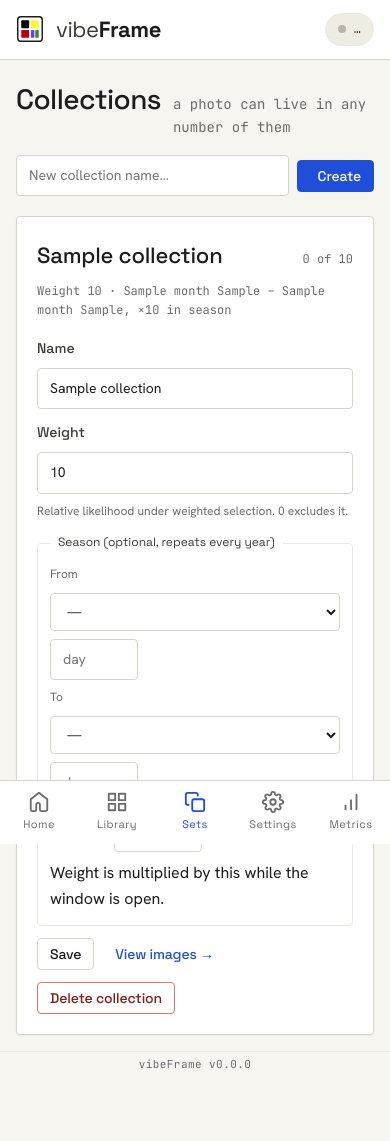
After one commit to sethstuart/vibeFrame, a FastAPI app: template src/vibeframe/web/templates/collections.html in a window 390 px wide. The commit adds this page. Run offline with FastAPI, Linux system fonts and the light colour scheme; the template is opened without the code that fills it: most values are stand-ins (such as "Sample title", 1, 10 or a date in 2020); data that the repository does not hold is empty; parts of the project's set-up code (start-up, migrations or seed data) failed here and were passed over; some libraries are stand-ins or nearby versions.

Commit message:
Add the Collections tab and browse-by-collection
Replaces the Favorites nav entry, which was never a page of its own -- it was
/images?favorites_only=true with a different heading. Collections is a real
page: create, rename, set weight and season, delete, and jump to the images in
each one.

Favorites appears in the list like any other collection, sorted first and
marked built-in. Its name field is readonly and the API answers 409 to a rename
or delete, because the nav, the star button and favorites_only all resolve
through it. Everything else about it -- weight, season -- is editable, since
there is no reason it should not take part in weighted selection.

The season inputs are month + day only, with no year field, because the window
recurs annually: Dec 1 - Dec 25 means every December. Either all four fields are
set or none are; a half-filled window would silently never match, which is worse
than refusing to save it. Feb 29 is allowed and simply never matches outside a
leap year.

The library's filter tags are now one per collection instead of a hardcoded
All/Favorites pair, driven by ?collection_id=. A collection_id that no longer
exists falls back to the whole library rather than rendering an empty grid with
no explanation.

The 🗇 affordance is a sprite icon rather than the emoji, per the no-emoji rule
in CLAUDE.md -- Feather's overlapping-panes shape reads the same and matches the
other eighteen icons. The mobile nav says "Sets": at five columns on a 390px
screen "Collections" does not fit.

Delete is a POST to /collections/{id}/delete rather than a DELETE verb because
HTML forms cannot issue one, and this editor is plain forms -- no JS needed for
any of it.

Co-Authored-By: Claude Opus 5 (1M context) <noreply@anthropic.com>

Claude-Session: 03ee181c-c618-4bfe-b465-cca218b6781a

```diff
--- a/src/vibeframe/web/app.py
+++ b/src/vibeframe/web/app.py
@@ -12,7 +12,7 @@ from fastapi.templating import Jinja2Templates
 
 from vibeframe.timing import record
 from vibeframe.web.deps import AppState
-from vibeframe.web.routes import favorites, images, metrics, system
+from vibeframe.web.routes import collections, favorites, images, metrics, system
 from vibeframe.web.routes import settings as settings_routes
 
 STATIC_DIR = Path(__file__).parent / "static"
@@ -57,6 +57,7 @@ def create_app(state: AppState) -> FastAPI:
 
     app.include_router(images.router)
     app.include_router(favorites.router)
+    app.include_router(collections.router)
     app.include_router(settings_routes.router)
     app.include_router(system.router)
     app.include_router(metrics.router)
--- /dev/null
+++ b/src/vibeframe/web/routes/collections.py
@@ -0,0 +1,175 @@
+from __future__ import annotations
+
+import logging
+
+from fastapi import APIRouter, Depends, Form, HTTPException, Request
+from fastapi.responses import HTMLResponse, RedirectResponse
+
+from vibeframe.db import (
+    CollectionInUseError,
+    collection_counts,
+    create_collection,
+    delete_collection,
+    get_collection,
+    list_collections,
+    set_membership,
+    update_collection,
+)
+from vibeframe.web.deps import AppState, get_state, require_token
+
+router = APIRouter(prefix="/collections", tags=["collections"])
+
+log = logging.getLogger("vibeframe")
+
+MONTHS = [
+    (1, "Jan"), (2, "Feb"), (3, "Mar"), (4, "Apr"), (5, "May"), (6, "Jun"),
+    (7, "Jul"), (8, "Aug"), (9, "Sep"), (10, "Oct"), (11, "Nov"), (12, "Dec"),
+]
+_DAYS_IN_MONTH = {1: 31, 2: 29, 3: 31, 4: 30, 5: 31, 6: 30,
+                  7: 31, 8: 31, 9: 30, 10: 31, 11: 30, 12: 31}
+
+
+def _opt_int(raw: str | None) -> int | None:
+    """Form fields come back as '' when the user leaves them blank, which is
+    how "no season" is expressed."""
+    if raw is None or not str(raw).strip():
+        return None
+    try:
+        return int(raw)
+    except ValueError as e:
+        raise HTTPException(status_code=422, detail=f"expected a number, got {raw!r}") from e
+
+
+def _season(
+    start_month: str | None, start_day: str | None, end_month: str | None, end_day: str | None
+) -> dict:
+    """Validate a recurring-annual window into model fields.
+
+    Either the whole window is set or none of it is — a half-filled season
+    would silently never match, which is worse than refusing to save it. Feb 29
+    is allowed: the window is month/day only, so it is meaningful in leap years
+    and simply never matches otherwise.
+    """
+    sm, sd = _opt_int(start_month), _opt_int(start_day)
+    em, ed = _opt_int(end_month), _opt_int(end_day)
+    parts = [sm, sd, em, ed]
+    if all(p is None for p in parts):
+        return {"start_month": None, "start_day": None, "end_month": None, "end_day": None}
+    if any(p is None for p in parts):
+        raise HTTPException(
+            status_code=422,
+            detail="a season needs both a start and an end date, or leave all four blank",
+        )
+    for month, day in ((sm, sd), (em, ed)):
+        if not 1 <= month <= 12:
+            raise HTTPException(status_code=422, detail=f"month must be 1-12, got {month}")
+        if not 1 <= day <= _DAYS_IN_MONTH[month]:
+            raise HTTPException(
+                status_code=422,
+                detail=f"day must be 1-{_DAYS_IN_MONTH[month]} for that month, got {day}",
+            )
+    return {"start_month": sm, "start_day": sd, "end_month": em, "end_day": ed}
+
+
+def _positive(raw: str, label: str) -> float:
+    try:
+        value = float(raw)
+    except ValueError as e:
+        raise HTTPException(status_code=422, detail=f"{label} must be a number") from e
+    if value < 0:
+        raise HTTPException(status_code=422, detail=f"{label} cannot be negative")
+    return value
+
+
+@router.get("", response_class=HTMLResponse)
+async def collections_page(request: Request, state: AppState = Depends(get_state)):
+    cols = list_collections(state.engine)
+    counts = collection_counts(state.engine)
+    return request.app.state.templates.TemplateResponse(
+        request,
+        "collections.html",
+        {
+            "collections": cols,
+            "counts": counts,
+            "months": MONTHS,
+            "total": state.library.count(),
+        },
+    )
+
+
+@router.post("", dependencies=[Depends(require_token)])
+async def create(
+    name: str = Form(...),
+    state: AppState = Depends(get_state),
+):
+    try:
+        create_collection(state.engine, name)
+    except ValueError as e:
+        raise HTTPException(status_code=422, detail=str(e)) from e
+    return RedirectResponse("/collections", status_code=303)
+
+
+@router.post("/{collection_id}", dependencies=[Depends(require_token)])
+async def update(
+    collection_id: int,
+    name: str = Form(...),
+    weight: str = Form("1"),
+    boost: str = Form("3"),
+    start_month: str = Form(""),
+    start_day: str = Form(""),
+    end_month: str = Form(""),
+    end_day: str = Form(""),
+    state: AppState = Depends(get_state),
+):
+    fields = {
+        "weight": _positive(weight, "weight"),
+        "boost": _positive(boost, "boost"),
+        **_season(start_month, start_day, end_month, end_day),
+    }
+    existing = get_collection(state.engine, collection_id)
+    if existing is None:
+        raise HTTPException(status_code=404, detail="collection not found")
+    # The default collection keeps its name; sending it back unchanged is not
+    # an error, so only forward `name` when it actually differs.
+    if not existing.is_default or name.strip() != existing.name:
+        fields["name"] = name
+    try:
+        updated = update_collection(state.engine, collection_id, **fields)
+    except CollectionInUseError as e:
+        raise HTTPException(status_code=409, detail=str(e)) from e
+    except ValueError as e:
+        raise HTTPException(status_code=422, detail=str(e)) from e
+    if updated is None:
+        raise HTTPException(status_code=404, detail="collection not found")
+    return RedirectResponse("/collections", status_code=303)
+
+
+@router.post("/{collection_id}/delete", dependencies=[Depends(require_token)])
+async def remove(collection_id: int, state: AppState = Depends(get_state)):
+    """POST rather than DELETE because this is submitted by an HTML form, and
+    forms cannot issue DELETE."""
+    try:
+        deleted = delete_collection(state.engine, collection_id)
+    except CollectionInUseError as e:
+        raise HTTPException(status_code=409, detail=str(e)) from e
+    if not deleted:
+        raise HTTPException(status_code=404, detail="collection not found")
+    return RedirectResponse("/collections", status_code=303)
+
+
+@router.post("/{collection_id}/images/{image_id}", dependencies=[Depends(require_token)])
+async def add_image(collection_id: int, image_id: int, state: AppState = Depends(get_state)):
+    if get_collection(state.engine, collection_id) is None:
+        raise HTTPException(status_code=404, detail="collection not found")
+    if state.library.get(image_id) is None:
+        raise HTTPException(status_code=404, detail="image not found")
+    set_membership(state.engine, collection_id, image_id, True)
+    return {"collection_id": collection_id, "image_id": image_id, "member": True}
+
+
+@router.delete("/{collection_id}/images/{image_id}", dependencies=[Depends(require_token)])
+async def remove_image(collection_id: int, image_id: int, state: AppState = Depends(get_state)):
+    if get_collection(state.engine, collection_id) is None:
+        raise HTTPException(status_code=404, detail="collection not found")
+    set_membership(state.engine, collection_id, image_id, False)
+    return {"collection_id": collection_id, "image_id": image_id, "member": False}
--- a/src/vibeframe/web/routes/images.py
+++ b/src/vibeframe/web/routes/images.py
@@ -12,6 +12,7 @@ from fastapi import APIRouter, Depends, File, HTTPException, Request, UploadFile
 from fastapi.responses import HTMLResponse, Response
 
 from vibeframe.db import Image as DBImage
+from vibeframe.db import get_collection, list_collections
 from vibeframe.library import IMAGE_EXTS
 from vibeframe.processor.pipeline import cached_png_bytes, process
 from vibeframe.thumb_warmer import generate_thumb, thumb_cache_path
@@ -64,7 +65,12 @@ def _get_source(state: AppState, image_id: int) -> tuple[DBImage, Path]:
 
 
 def _next_partial_url(
-    offset: int, limit: int, favorites_only: bool, q: str | None, sort: str
+    offset: int,
+    limit: int,
+    favorites_only: bool,
+    q: str | None,
+    sort: str,
+    collection_id: int | None = None,
 ) -> str:
     """URL the infinite-scroll sentinel fetches for the page after this one.
 
@@ -74,6 +80,8 @@ def _next_partial_url(
     params: dict[str, str] = {"offset": str(offset + limit), "limit": str(limit), "partial": "true"}
     if favorites_only:
         params["favorites_only"] = "true"
+    if collection_id is not None:
+        params["collection_id"] = str(collection_id)
     if q:
         params["q"] = q
     if sort and sort != "newest":
@@ -90,19 +98,32 @@ async def list_images(
     q: str | None = None,
     sort: str = "newest",
     partial: bool = False,
+    collection_id: int | None = None,
     state: AppState = Depends(get_state),
 ):
     limit = max(1, min(limit, PAGE_SIZE_MAX))
     offset = max(0, offset)
-    total = state.library.count(favorites_only=favorites_only)
+    # A collection that has since been deleted would otherwise render an empty
+    # grid with no explanation; fall back to the whole library instead.
+    active_collection = (
+        get_collection(state.engine, collection_id) if collection_id is not None else None
+    )
+    if active_collection is None:
+        collection_id = None
+    total = state.library.count(favorites_only=favorites_only, collection_id=collection_id)
     total_pages = max(1, (total + limit - 1) // limit) if total else 1
     current_page = offset // limit + 1
     images = state.library.list(
-        limit=limit, offset=offset, favorites_only=favorites_only, query=q, sort=sort
+        limit=limit,
+        offset=offset,
+        favorites_only=favorites_only,
+        query=q,
+        sort=sort,
+        collection_id=collection_id,
     )
     favorite_ids = set(state.library.all_ids(favorites_only=True))
     next_partial = (
-        _next_partial_url(offset, limit, favorites_only, q, sort)
+        _next_partial_url(offset, limit, favorites_only, q, sort, collection_id)
         if current_page < total_pages
         else None
     )
@@ -125,6 +146,8 @@ async def list_images(
             "q": q or "",
             "sort": sort,
             "next_partial_url": next_partial,
+            "collections": list_collections(state.engine),
+            "active_collection": active_collection,
         },
     )
 
--- a/src/vibeframe/web/static/app.css
+++ b/src/vibeframe/web/static/app.css
@@ -617,6 +617,45 @@ main.app-main.fit-viewport .hero .hero-caption { flex: 0 0 auto; }
 .recent-strip .recent-card:hover { border-color: var(--accent); }
 .recent-strip .recent-card img { width: 100%; height: 100%; object-fit: cover; image-rendering: pixelated; }
 
+/* ──────────────────────────────────────── Collections ── */
+.collection-new {
+  display: flex; gap: var(--space-2); align-items: center;
+  margin-bottom: var(--space-5);
+}
+.collection-new .text-input { flex: 1 1 auto; max-width: 360px; }
+
+.collection-list { display: grid; gap: var(--space-4); }
+@media (min-width: 900px) {
+  .collection-list { grid-template-columns: repeat(2, minmax(0, 1fr)); }
+}
+.collection-head { display: flex; align-items: baseline; justify-content: space-between; gap: var(--space-3); }
+.collection-head h3 {
+  display: flex; align-items: baseline; gap: var(--space-2);
+  font-family: var(--font-display); font-size: var(--text-lg); margin: 0;
+}
+.collection-head .count { font-family: var(--font-mono); font-size: var(--text-xs); color: var(--text-muted); white-space: nowrap; }
+.collection-summary {
+  margin: var(--space-2) 0 var(--space-4);
+  font-family: var(--font-mono); font-size: var(--text-xs); color: var(--text-muted);
+}
+.collection-edit { display: flex; flex-direction: column; gap: var(--space-3); }
+.collection-season {
+  border: var(--border-hair) solid var(--border-subtle);
+  border-radius: var(--radius-sm);
+  padding: var(--space-3);
+  display: flex; flex-direction: column; gap: var(--space-2);
+  margin: 0;
+}
+.collection-season legend {
+  font-family: var(--font-display); font-size: var(--text-xs);
+  color: var(--text-secondary); padding: 0 var(--space-2);
+}
+.season-row { display: flex; align-items: center; gap: var(--space-2); flex-wrap: wrap; }
+.season-label { font-size: var(--text-xs); color: var(--text-muted); min-width: 3.5rem; }
+.text-input.day { width: 5.5rem; }
+.collection-actions { display: flex; gap: var(--space-2); align-items: center; flex-wrap: wrap; }
+.collection-delete { margin-top: var(--space-3); }
+
 /* ──────────────────────────────────────── Library grid ── */
 .filter-bar {
   position: sticky; top: var(--header-height); z-index: 2;
--- a/src/vibeframe/web/templates/base.html
+++ b/src/vibeframe/web/templates/base.html
@@ -25,7 +25,7 @@
     <nav class="primary">
       <a href="/" class="{% if active == 'home' %}active{% endif %}">Now showing</a>
       <a href="/images" class="{% if active == 'library' %}active{% endif %}">Library</a>
-      <a href="/images?favorites_only=true" class="{% if active == 'favorites' %}active{% endif %}">Favorites</a>
+      <a href="/collections" class="{% if active == 'collections' %}active{% endif %}">Collections</a>
       <a href="/settings" class="{% if active == 'settings' %}active{% endif %}">Settings</a>
       <a href="/metrics" class="{% if active == 'metrics' %}active{% endif %}">Metrics</a>
     </nav>
@@ -59,7 +59,7 @@
     <ul>
       <li><a href="/" class="{% if active == 'home' %}active{% endif %}">{{ icon('home', 22) }}Home</a></li>
       <li><a href="/images" class="{% if active == 'library' %}active{% endif %}">{{ icon('grid', 22) }}Library</a></li>
-      <li><a href="/images?favorites_only=true" class="{% if active == 'favorites' %}active{% endif %}">{{ icon('star', 22) }}Favs</a></li>
+      <li><a href="/collections" class="{% if active == 'collections' %}active{% endif %}">{{ icon('collection', 22) }}Sets</a></li>
       <li><a href="/settings" class="{% if active == 'settings' %}active{% endif %}">{{ icon('settings', 22) }}Settings</a></li>
       <li><a href="/metrics" class="{% if active == 'metrics' %}active{% endif %}">{{ icon('bar-chart', 22) }}Metrics</a></li>
     </ul>
--- /dev/null
+++ b/src/vibeframe/web/templates/collections.html
@@ -0,0 +1,107 @@
+{% extends "base.html" %}
+{% from "_macros.html" import icon %}
+{% set active = 'collections' %}
+{% macro season_label(c) -%}
+  {%- if c.start_month -%}
+    {{ months[c.start_month - 1][1] }} {{ c.start_day }} – {{ months[c.end_month - 1][1] }} {{ c.end_day }}
+  {%- else -%}All year{%- endif -%}
+{%- endmacro %}
+{% block body %}
+<section class="page-title">
+  <h1>Collections</h1>
+  <span class="subtitle">a photo can live in any number of them</span>
+</section>
+
+<form method="post" action="/collections" class="collection-new">
+  <input type="text" name="name" class="text-input" placeholder="New collection name…"
+         maxlength="80" required aria-label="New collection name" />
+  <button type="submit" class="btn btn-primary sm">{{ icon('plus', 16) }}<span>Create</span></button>
+</form>
+
+<div class="collection-list">
+  {% for c in collections %}
+  <article class="card padded collection-card">
+    <header class="collection-head">
+      <h3>
+        {{ c.name }}
+        {% if c.is_default %}<span class="badge">built-in</span>{% endif %}
+      </h3>
+      <span class="count">{{ counts.get(c.id, 0) }} of {{ total }}</span>
+    </header>
+
+    <p class="collection-summary">
+      Weight {{ '%g'|format(c.weight) }}
+      {%- if c.start_month %} · {{ season_label(c) }}, ×{{ '%g'|format(c.boost) }} in season
+      {%- else %} · all year{% endif %}
+    </p>
+
+    <form method="post" action="/collections/{{ c.id }}" class="collection-edit">
+      <div class="field">
+        <label for="name-{{ c.id }}">Name</label>
+        <input id="name-{{ c.id }}" name="name" type="text" class="text-input" maxlength="80"
+               value="{{ c.name }}" {% if c.is_default %}readonly
+               title="The built-in collection keeps its name"{% endif %} />
+      </div>
+
+      <div class="field">
+        <label for="weight-{{ c.id }}">Weight</label>
+        <input id="weight-{{ c.id }}" name="weight" type="number" class="text-input"
+               min="0" max="100" step="0.5" value="{{ '%g'|format(c.weight) }}" />
+        <span class="help">Relative likelihood under weighted selection. 0 excludes it.</span>
+      </div>
+
+      {# Recurring annual window: the same Dec 1 – Dec 25 applies every year, so
+         there is deliberately no year field. Leave all four blank for no season. #}
+      <fieldset class="collection-season">
+        <legend>Season (optional, repeats every year)</legend>
+        {# Written out rather than via select_input: that macro derives `name`
+           from its first argument, and the ids here have to be unique per
+           collection while the field names must not be. #}
+        <div class="season-row">
+          <span class="season-label">From</span>
+          <select id="start_month-{{ c.id }}" name="start_month" class="select-input"
+                  aria-label="Season start month">
+            <option value="">—</option>
+            {% for num, label in months %}
+            <option value="{{ num }}" {% if c.start_month == num %}selected{% endif %}>{{ label }}</option>
+            {% endfor %}
+          </select>
+          <input name="start_day" type="number" class="text-input day" min="1" max="31"
+                 placeholder="day" value="{{ c.start_day or '' }}" aria-label="Season start day" />
+        </div>
+        <div class="season-row">
+          <span class="season-label">To</span>
+          <select id="end_month-{{ c.id }}" name="end_month" class="select-input"
+                  aria-label="Season end month">
+            <option value="">—</option>
+            {% for num, label in months %}
+            <option value="{{ num }}" {% if c.end_month == num %}selected{% endif %}>{{ label }}</option>
+            {% endfor %}
+          </select>
+          <input name="end_day" type="number" class="text-input day" min="1" max="31"
+                 placeholder="day" value="{{ c.end_day or '' }}" aria-label="Season end day" />
+        </div>
+        <div class="season-row">
+          <span class="season-label">Boost</span>
+          <input name="boost" type="number" class="text-input day" min="0" max="100" step="0.5"
+                 value="{{ '%g'|format(c.boost) }}" aria-label="In-season weight multiplier" />
+          <span class="help">Weight is multiplied by this while the window is open.</span>
+        </div>
+      </fieldset>
+
+      <div class="collection-actions">
+        <button type="submit" class="btn btn-secondary sm">Save</button>
+        <a class="btn btn-ghost sm" href="/images?collection_id={{ c.id }}">View images →</a>
+      </div>
+    </form>
+
+    {% if not c.is_default %}
+    <form method="post" action="/collections/{{ c.id }}/delete" class="collection-delete"
+          onsubmit="return confirm('Delete the {{ c.name }} collection? The photos stay in your library.');">
+      <button type="submit" class="btn btn-danger sm">Delete collection</button>
+    </form>
+    {% endif %}
+  </article>
+  {% endfor %}
+</div>
+{% endblock %}
```
Also changed, not shown: src/vibeframe/web/templates/images.html (+10 -5 lines), tests/test_web.py (+158 -1 lines), src/vibeframe/web/static/icons.svg.
